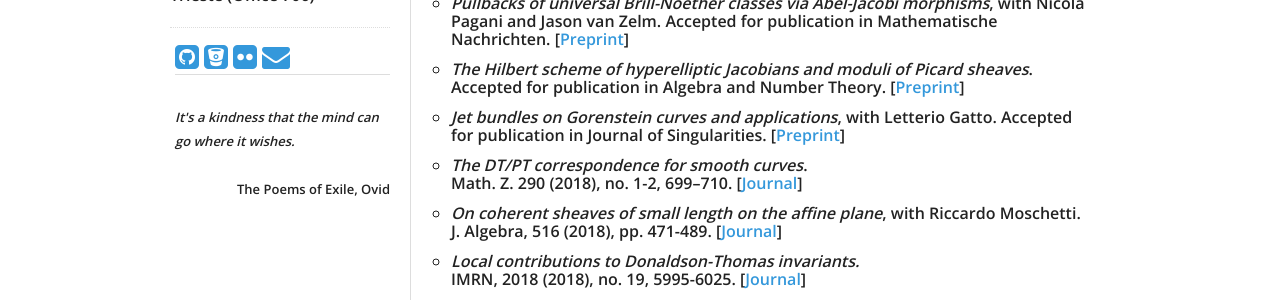
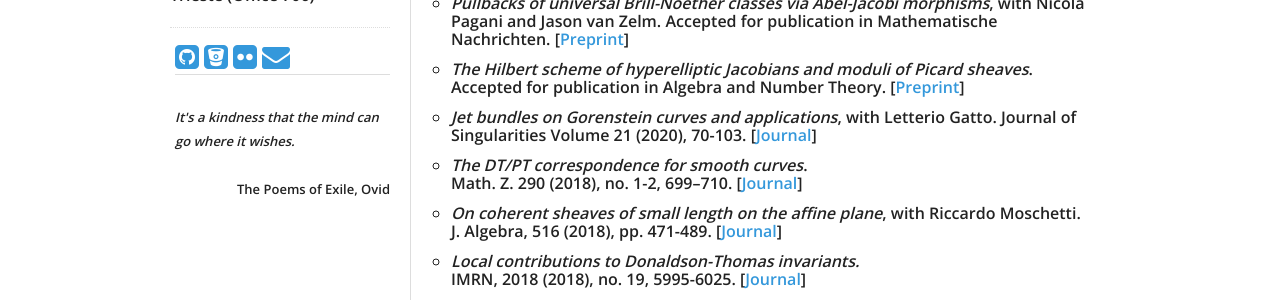
Before and after one commit to atricolfi/atricolfi.github.io, a Jekyll site: the page built from Papers.html, in a window 1280 px wide. Shown: the part 374-674 px from the top of the page. Built offline with Jekyll 4.4.1, drawn with Linux system fonts in a browser that asks for light colours.

Commit message:
Update Papers.html

```diff
--- a/Papers.html
+++ b/Papers.html
@@ -17,7 +17,8 @@ title: Blog Posts
 <li><em>Virtual counts on Quot schemes and the higher rank local DT/PT correspondence</em>, with Sjoerd Beentjes. Accepted for publication in Mathematical Research Letters. [<a href="https://arxiv.org/abs/1811.09859">Preprint</a>]</li>
 <li><em>Pullbacks of universal Brill-Noether classes via Abel-Jacobi morphisms</em>, with Nicola Pagani and Jason van Zelm. Accepted for publication in Mathematische Nachrichten. [<a href="https://arxiv.org/abs/1809.10668">Preprint</a>]</li>
 <li><em>The Hilbert scheme of hyperelliptic Jacobians and moduli of Picard sheaves</em>. Accepted for publication in Algebra and Number Theory. [<a href="https://arxiv.org/abs/1804.08481">Preprint</a>]</li>
-<li><em>Jet bundles on Gorenstein curves and applications</em>, with Letterio Gatto. Accepted for publication in Journal of Singularities. [<a href="https://arxiv.org/abs/1804.04617">Preprint</a>] </li>
+<li><em>Jet bundles on Gorenstein curves and applications</em>, with Letterio Gatto. Journal of Singularities
+Volume 21 (2020), 70-103. [<a href="http://www.journalofsing.org/volume21/article4.html">Journal</a>] </li>
 <li><em>The DT/PT correspondence for smooth curves</em>.<br>
 Math. Z. 290 (2018), no. 1-2, 699–710. [<a href="https://link.springer.com/article/10.1007/s00209-017-2037-2?wt_mc=Internal.Event.1.SEM.ArticleAuthorOnlineFirst">Journal</a>]</li>
 <li><em>On coherent sheaves of small length on the affine plane</em>, with Riccardo Moschetti. <br>
```
